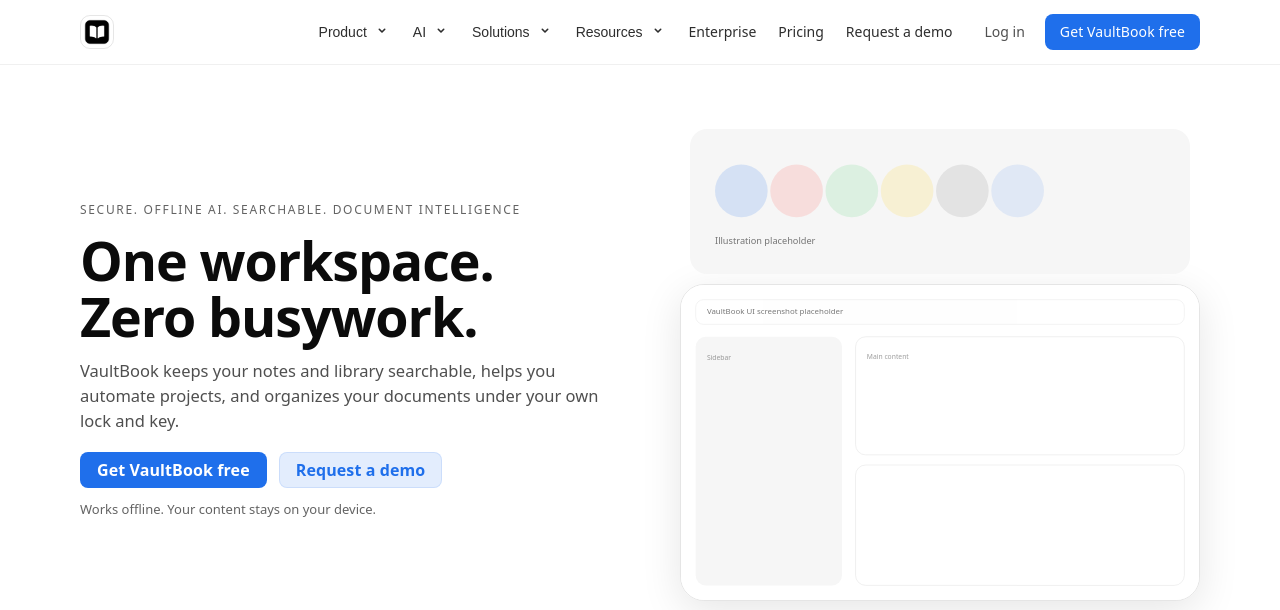
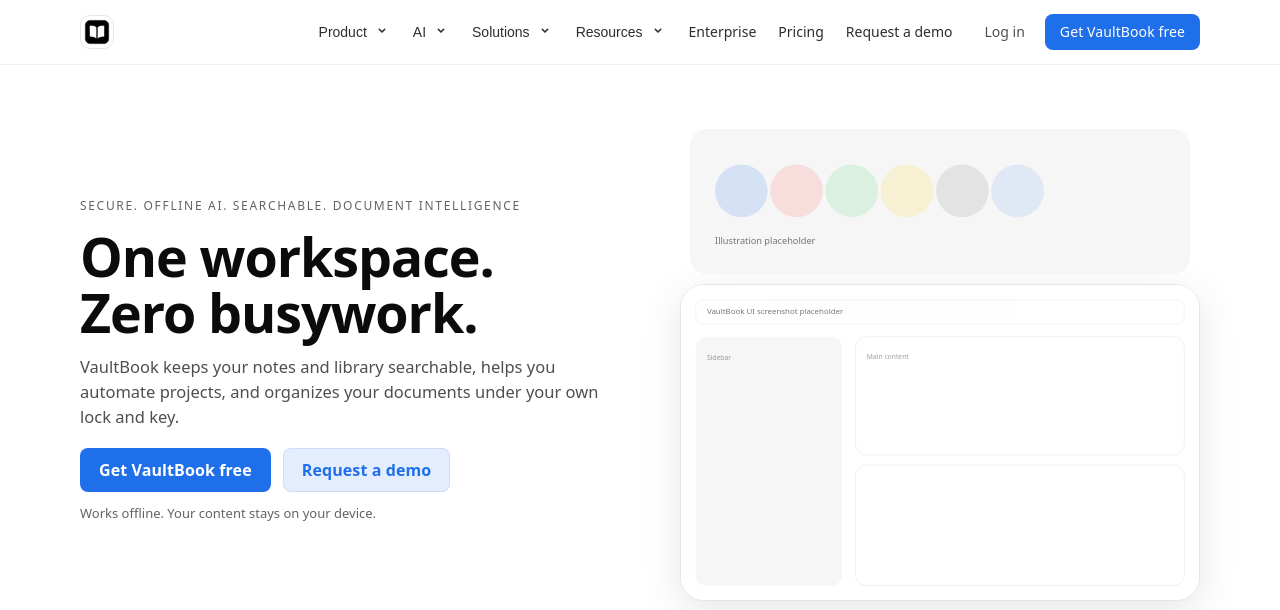
Before and after one commit to k2xn258k2x-cmyk/k2xn258k2x-cmyk.github.io, a Jekyll site: the page built from index.html, in a window 1280 px wide. Shown: the top 610 px of the page. Built offline with Jekyll 4.4.1, drawn with Linux system fonts in a browser that asks for light colours.

Commit message:
Update style.css

```diff
--- a/assets/css/style.css
+++ b/assets/css/style.css
@@ -532,6 +532,13 @@
   max-width: 55ch;
 }
 .hero-actions{ display:flex; gap: 12px; flex-wrap: wrap;}
+
+/* Home hero: make only these 2 buttons taller */
+.home .hero-actions .btn{
+  height: 44px;     /* try 46px or 48px if you want more */
+  padding: 0 18px;  /* left/right padding, keeps height clean */
+}
+
 .hero-note{ margin-top: 12px; font-size: 13px; }
 
 .hero-media{
```
